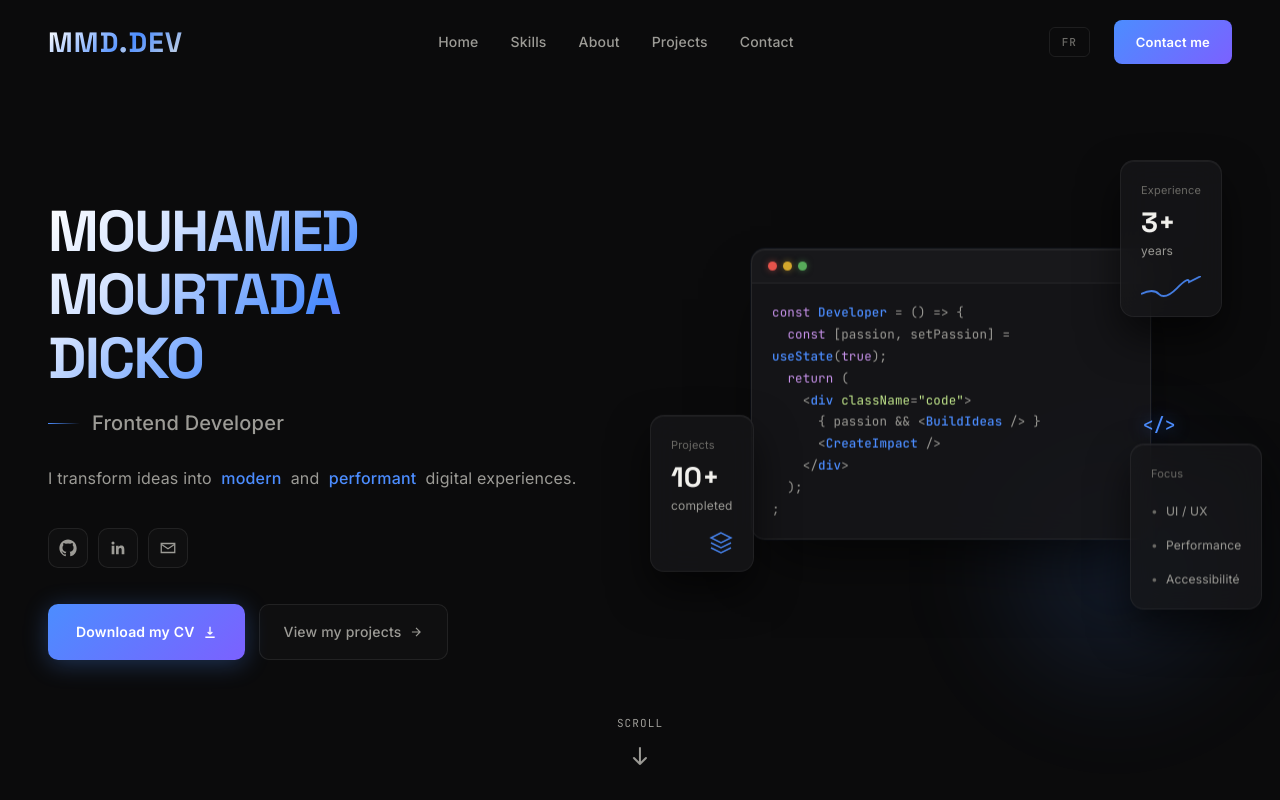
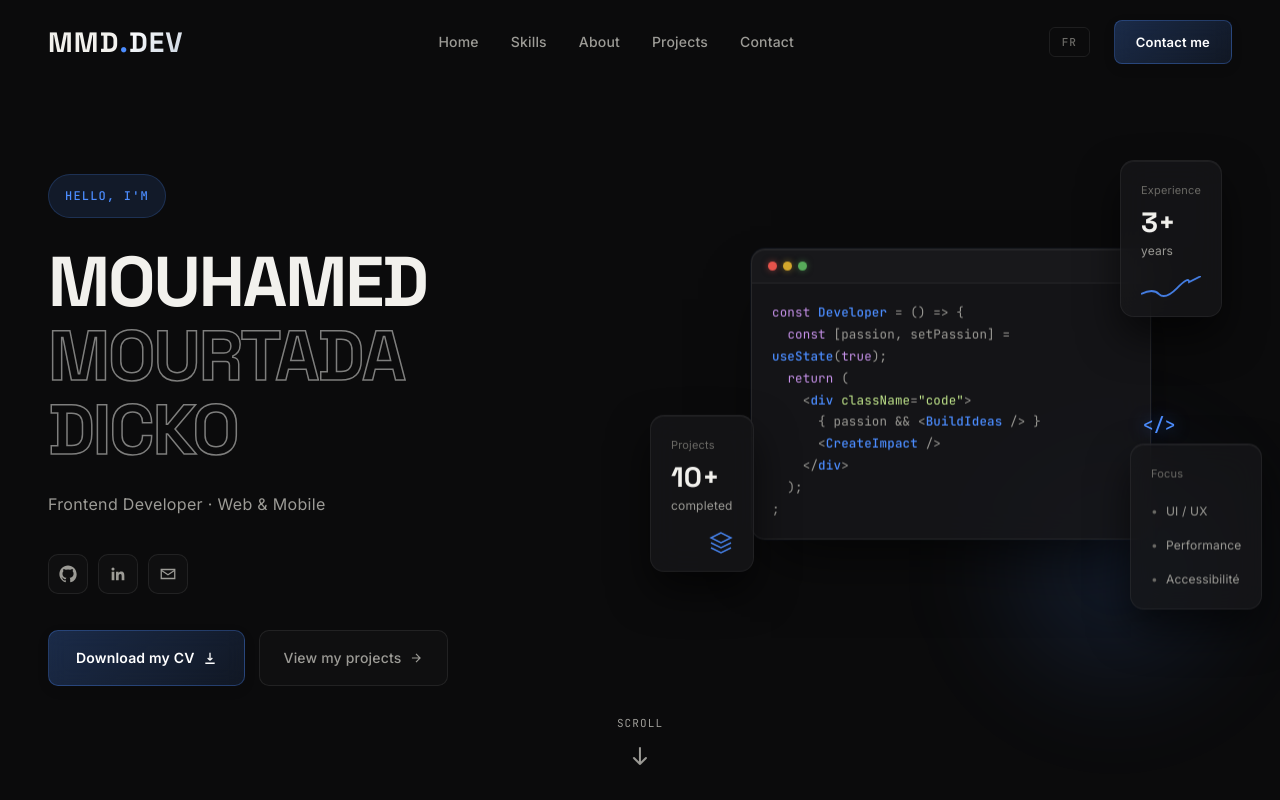
Before and after one commit to mouhamedm/lumora, a React (Vite) app: page / in a window 1280 px wide. Shown: the top 800 px of the page. Built offline with nearby package versions, Linux system fonts and the light colour scheme.

Commit message:
Hero redesign

```diff
--- a/src/locales/en.json
+++ b/src/locales/en.json
@@ -8,10 +8,11 @@
     "cta": "Contact me"
   },
   "hero": {
+    "eyebrow": "Hello, I'm",
     "name1": "MOUHAMED",
     "name2": "MOURTADA",
     "name3": "DICKO",
-    "role": "Frontend Developer",
+    "subtitle": "Frontend Developer · Web & Mobile",
     "manifesto_start": "I transform ideas into ",
     "manifesto_modern": "modern",
     "manifesto_and": " and ",
--- a/src/locales/fr.json
+++ b/src/locales/fr.json
@@ -8,10 +8,11 @@
     "cta": "Contactez-moi"
   },
   "hero": {
+    "eyebrow": "Bonjour, je suis",
     "name1": "MOUHAMED",
     "name2": "MOURTADA",
     "name3": "DICKO",
-    "role": "Développeur frontend",
+    "subtitle": "Développeur Frontend · Web & Mobile",
     "manifesto_start": "Je transforme des idées en expériences digitales ",
     "manifesto_modern": "modernes",
     "manifesto_and": " et ",
--- a/src/sections/Hero/Hero.css
+++ b/src/sections/Hero/Hero.css
@@ -82,10 +82,10 @@
   z-index: 2;
 }
 
+/* EYEBROW */
 .hero__eyebrow {
   display: inline-flex;
   align-items: center;
-  gap: 8px;
   font-family: var(--font-mono);
   font-size: 12px;
   font-weight: 500;
@@ -94,47 +94,35 @@
   color: var(--accent);
   margin: 0 0 28px;
   padding: 8px 16px;
-  background: rgba(76, 141, 255, 0.08);
+  background: var(--accent-soft);
   border: 1px solid rgba(76, 141, 255, 0.2);
   border-radius: 100px;
+}
+
+.hero__eyebrow-line {
+  display: none;
+}
+
+/* NAME */
+.hero__name {
+  position: relative;
+  font-family: var(--font-display);
+  font-size: clamp(60px, 5.5vw, 96px);
+  line-height: 1.05;
+  font-weight: 800;
+  margin: 0 0 24px;
+  letter-spacing: -0.03em;
+  color: var(--text-primary);
   width: fit-content;
 }
 
-.hero__eyebrow::before {
-  content: '';
-  width: 6px;
-  height: 6px;
-  border-radius: 50%;
-  background: var(--accent);
-  box-shadow: 0 0 8px var(--accent);
-  flex-shrink: 0;
-  animation: pulse-dot 2s ease-in-out infinite;
+.hero__name-solid {
+  color: var(--text-primary);
 }
 
-@keyframes pulse-dot {
-  0%, 100% { opacity: 1; transform: scale(1); }
-  50%       { opacity: 0.5; transform: scale(0.75); }
-}
-
-.hero__name {
-  position: relative;
-  font-family: var(--font-display);
-  font-size: clamp(52px, 4.5vw, 78px);
-  line-height: 1.1;
-  font-weight: 800;
-  margin: 0 0 12px;
-  letter-spacing: -0.03em;
+.hero__name-outline {
   color: transparent;
-  background: linear-gradient(
-    135deg,
-    #ffffff 0%,
-    #d4e3ff 30%,
-    var(--accent) 75%,
-    #a25aff 100%
-  );
-  -webkit-background-clip: text;
-  background-clip: text;
-  width: fit-content;
+  -webkit-text-stroke: 1.5px rgba(242, 241, 237, 0.5);
 }
 
 .hero__name-mask {
@@ -145,51 +133,17 @@
   pointer-events: none;
 }
 
-.hero__role {
-  font-size: 20px;
+/* SUBTITLE */
+.hero__subtitle {
+  font-family: var(--font-body);
+  font-size: 16px;
   color: var(--text-secondary);
-  margin: 20px 0 30px;
-  font-weight: 500;
-  letter-spacing: 0.01em;
-  display: flex;
-  align-items: center;
-  gap: 12px;
+  letter-spacing: 0.02em;
+  margin: 0 0 36px;
+  line-height: 1.6;
 }
 
-.hero__role::before {
-  content: '';
-  display: block;
-  width: 32px;
-  height: 1px;
-  background: linear-gradient(90deg, var(--accent), transparent);
-  flex-shrink: 0;
-}
-
-.hero__tags {
-  display: flex;
-  flex-wrap: wrap;
-  gap: 8px;
-  margin-bottom: 36px;
-}
-
-.hero__tag {
-  font-family: var(--font-mono);
-  font-size: 11px;
-  font-weight: 500;
-  color: var(--text-muted);
-  padding: 5px 12px;
-  border: 1px solid var(--border-subtle);
-  border-radius: 6px;
-  background: rgba(255, 255, 255, 0.02);
-  transition: border-color 0.25s ease, color 0.25s ease, background-color 0.25s ease;
-}
-
-.hero__tag:hover {
-  border-color: var(--accent);
-  color: var(--accent);
-  background: var(--accent-soft);
-}
-
+/* SOCIALS */
 .hero__socials {
   display: flex;
   gap: 10px;
@@ -218,6 +172,7 @@
   box-shadow: 0 15px 30px rgba(0, 0, 0, 0.4), 0 0 25px rgba(76, 141, 255, 0.3);
 }
 
+/* CTAs */
 .hero__ctas {
   display: flex;
   gap: 14px;
@@ -225,25 +180,57 @@
 }
 
 .hero__cv {
+  position: relative;
   display: inline-flex;
   align-items: center;
+  justify-content: center;
   gap: 8px;
   font-size: 14px;
   font-weight: 600;
   font-family: var(--font-body);
   color: #fff;
   text-decoration: none;
-  padding: 14px 28px;
+  padding: 13px 27px;
   border-radius: 10px;
-  background: linear-gradient(135deg, var(--accent) 0%, #7B61FF 100%);
-  box-shadow: 0 4px 24px rgba(76, 141, 255, 0.3);
-  transition: transform 0.25s ease, box-shadow 0.25s ease, filter 0.25s ease;
+  border: 1px solid rgba(76, 141, 255, 0.3);
+  overflow: hidden;
+  background: linear-gradient(135deg, rgba(76, 141, 255, 0.25) 0%, rgba(76, 141, 255, 0.1) 100%);
+  box-shadow: 0 4px 12px rgba(0, 0, 0, 0.1);
+  backdrop-filter: blur(10px);
+  -webkit-backdrop-filter: blur(10px);
+  transition: all 0.4s cubic-bezier(0.25, 1, 0.5, 1);
+  isolation: isolate;
+}
+
+.hero__cv::before {
+  content: '';
+  position: absolute;
+  top: 0;
+  left: 0;
+  width: 100%;
+  height: 100%;
+  background: var(--accent);
+  transform: translateY(100%);
+  transition: transform 0.4s cubic-bezier(0.7, 0, 0.2, 1);
+  z-index: -1;
 }
 
 .hero__cv:hover {
   transform: translateY(-3px);
-  box-shadow: 0 12px 40px rgba(76, 141, 255, 0.45);
-  filter: brightness(1.15);
+  border-color: var(--accent);
+  box-shadow: 0 12px 32px rgba(76, 141, 255, 0.4);
+}
+
+.hero__cv:hover::before {
+  transform: translateY(0);
+}
+
+.hero__cv svg {
+  transition: transform 0.3s ease;
+}
+
+.hero__cv:hover svg {
+  transform: translateY(3px);
 }
 
 .hero__scroll {
@@ -269,6 +256,7 @@
   transform: translateY(-2px);
 }
 
+/* ===== RIGHT SIDE ===== */
 .hero__right {
   transform: translateY(-40px);
 }
@@ -425,20 +413,7 @@
   z-index: 4;
 }
 
-.hero__manifesto {
-  text-align: left;
-  font-family: var(--font-body);
-  font-size: 16px;
-  color: var(--text-secondary);
-  line-height: 1.6;
-  margin-bottom: 36px;
-}
-
-.hero__manifesto .highlight {
-  color: var(--accent);
-  font-weight: 500;
-}
-
+/* CODE CARD INTERNALS */
 .code-card__bar {
   display: flex;
   align-items: center;
@@ -458,14 +433,6 @@
 .dot--red    { background-color: #e5534b; box-shadow: 0 0 6px rgba(229, 83, 75, 0.5); }
 .dot--yellow { background-color: #d4a72c; box-shadow: 0 0 6px rgba(212, 167, 44, 0.5); }
 .dot--green  { background-color: #57ab5a; box-shadow: 0 0 6px rgba(87, 171, 90, 0.5); }
-
-.code-card__title {
-  margin-left: 10px;
-  font-family: var(--font-mono);
-  font-size: 11px;
-  color: var(--text-muted);
-  letter-spacing: 0.02em;
-}
 
 .code-card__body {
   margin: 0;
@@ -573,6 +540,7 @@
     display: flex;
     justify-content: center;
     align-items: center;
+    transform: translateY(0);
   }
 
   .hero__scene {
@@ -586,9 +554,6 @@
     width: 260px;
   }
 
-  /* backdrop-filter across multiple overlapping glass cards is one of the
-     heaviest compositor costs on iOS Safari; drop it on mobile and use a
-     solid panel instead so the entrance animation has less to composite. */
   .code-card,
   .hero__float-card {
     backdrop-filter: none;
@@ -604,4 +569,8 @@
   .hero__orb {
     filter: blur(40px);
   }
+
+  .hero__name-outline {
+    -webkit-text-stroke-width: 1px;
+  }
 }
--- a/src/sections/Hero/Hero.tsx
+++ b/src/sections/Hero/Hero.tsx
@@ -6,17 +6,6 @@ import './Hero.css';
 export interface HeroProps {
   isLoaded?: boolean;
 }
-
-const splitWords = (text: string) => {
-  return text.split(' ').map((word, index) => (
-    <span key={index} className="word-wrap" style={{ display: 'inline-block', overflow: 'hidden', verticalAlign: 'bottom' }}>
-      <span className="word" style={{ display: 'inline-block', transformOrigin: 'left bottom' }}>
-        {word}
-      </span>
-      {'\u00A0'}
-    </span>
-  ));
-};
 
 export default function Hero({ isLoaded = false }: HeroProps) {
   const { t } = useTranslation();
@@ -33,15 +22,9 @@ export default function Hero({ isLoaded = false }: HeroProps) {
 
     const ctx = gsap.context(() => {
       gsap.set('.hero__aurora, .hero__grid', { opacity: 0 });
+      gsap.set('.hero__eyebrow', { x: -40, opacity: 0 });
       gsap.set('.hero__name-mask', { scaleX: 1 });
-      gsap.set('.hero__role', { x: -60, opacity: 0, filter: isMobile ? 'none' : 'blur(8px)' });
-
-      if (isMobile) {
-        gsap.set('.hero__manifesto', { y: 24, opacity: 0 });
-        gsap.set('.word', { opacity: 1, y: 0, rotateZ: 0 });
-      } else {
-        gsap.set('.word', { opacity: 0, y: 40, rotateZ: 6 });
-      }
+      gsap.set('.hero__subtitle', { y: 24, opacity: 0 });
       gsap.set('.hero__social-link', { opacity: 0, x: -20, scale: 0.7 });
       gsap.set('.hero__ctas > *', { opacity: 0, y: 30, scale: 0.95 });
       gsap.set(cards, { opacity: 0, x: 150 });
@@ -52,12 +35,22 @@ export default function Hero({ isLoaded = false }: HeroProps) {
 
       tl.to('.hero__aurora, .hero__grid', { opacity: 1, duration: 1.5 }, 0);
 
+      // Eyebrow slide in
+      tl.to('.hero__eyebrow', {
+        x: 0,
+        opacity: 1,
+        duration: 0.8,
+        ease: 'power3.out',
+      }, 0.1);
+
+      // Name mask reveal
       tl.to('.hero__name-mask', {
         scaleX: 0,
         duration: 1.1,
         ease: 'power3.inOut',
-      }, 0.1);
+      }, 0.2);
 
+      // Cards
       tl.to(cards, {
         opacity: 1,
         x: 0,
@@ -66,30 +59,15 @@ export default function Hero({ isLoaded = false }: HeroProps) {
         stagger: isMobile ? 0.08 : 0.12,
       }, 0.15);
 
-      tl.to('.hero__role', {
-        x: 0,
+      // Subtitle
+      tl.to('.hero__subtitle', {
+        y: 0,
         opacity: 1,
-        filter: isMobile ? 'none' : 'blur(0px)',
-        duration: 0.9,
-      }, 0.5);
+        duration: 0.8,
+        ease: 'power3.out',
+      }, 0.6);
 
-      if (isMobile) {
-        tl.to('.hero__manifesto', {
-          y: 0,
-          opacity: 1,
-          duration: 0.7,
-          ease: 'power3.out',
-        }, 0.6);
-      } else {
-        tl.to('.word', {
-          opacity: 1,
-          y: 0,
-          rotateZ: 0,
-          duration: 0.8,
-          stagger: 0.025,
-        }, 0.6);
-      }
-
+      // Socials
       tl.to('.hero__social-link', {
         opacity: 1,
         x: 0,
@@ -100,6 +78,7 @@ export default function Hero({ isLoaded = false }: HeroProps) {
         clearProps: 'transform',
       }, 0.75);
 
+      // CTAs
       tl.to('.hero__ctas > *', {
         opacity: 1,
         y: 0,
@@ -182,23 +161,21 @@ export default function Hero({ isLoaded = false }: HeroProps) {
 
       {/* LEFT */}
       <div className="hero__content" ref={introRef}>
+        {/* Eyebrow */}
+        <p className="hero__eyebrow">
+          <span className="hero__eyebrow-line" aria-hidden="true" />
+          {t('hero.eyebrow')}
+        </p>
+
         <h1 className="hero__name">
-          {t('hero.name1')}<br />
-          {t('hero.name2')} <br /> {t('hero.name3')}
+          <span className="hero__name-solid">{t('hero.name1')}</span><br />
+          <span className="hero__name-outline">{t('hero.name2')}</span>
+          <br />
+          <span className="hero__name-outline">{t('hero.name3')}</span>
           <span className="hero__name-mask" aria-hidden="true" />
         </h1>
 
-        <p className="hero__role">
-          <span>{splitWords(t('hero.role'))}</span>
-        </p>
-
-        <p className="hero__manifesto">
-          {splitWords(t('hero.manifesto_start'))}
-          <span className="highlight">{splitWords(t('hero.manifesto_modern'))}</span>
-          {splitWords(t('hero.manifesto_and'))}
-          <span className="highlight">{splitWords(t('hero.manifesto_perf'))}</span>
-          {splitWords(t('hero.manifesto_end'))}
-        </p>
+        <p className="hero__subtitle">{t('hero.subtitle')}</p>
 
         {/* Socials */}
         <div className="hero__socials">
@@ -318,7 +295,7 @@ export default function Hero({ isLoaded = false }: HeroProps) {
       </div>
 
       {/* Scroll Indicator */}
-      <a href="#experience" className="hero__scroll-indicator" aria-label="Scroll down">
+      <a href="#competences" className="hero__scroll-indicator" aria-label="Scroll down">
         <span>{t('hero.scroll')}</span>
         <svg width="24" height="24" viewBox="0 0 24 24" fill="none" stroke="currentColor" strokeWidth="2">
           <path strokeLinecap="round" strokeLinejoin="round" d="M12 4v16m0 0l-6-6m6 6l6-6" />
--- a/src/sections/Navbar/Navbar.css
+++ b/src/sections/Navbar/Navbar.css
@@ -39,10 +39,9 @@
   font-weight: 700;
   letter-spacing: 0.04em;
   text-decoration: none;
-  color: transparent;
-  background: linear-gradient(135deg, #fff 0%, var(--accent) 60%, #CBD5E1 100%);
-  -webkit-background-clip: text;
-  background-clip: text;
+  color: var(--text-primary);
+  display: inline-flex;
+  align-items: baseline;
   position: relative;
   transition: opacity 0.25s ease;
 }
@@ -51,9 +50,18 @@
   opacity: 0.85;
 }
 
+.nav__logo-text {
+  color: var(--text-primary);
+}
+
 .nav__logo-dot {
+  color: var(--accent);
+}
+
+.nav__logo-dev {
+  display: inline-block;
   color: transparent;
-  background: linear-gradient(135deg, var(--accent), #CBD5E1);
+  background: linear-gradient(135deg, #fff 0%, #CBD5E1 100%);
   -webkit-background-clip: text;
   background-clip: text;
 }
@@ -129,37 +137,47 @@
 
 .nav__cta {
   position: relative;
+  display: inline-flex;
+  align-items: center;
+  justify-content: center;
   font-size: 13px;
   font-weight: 600;
   font-family: var(--font-body);
   text-decoration: none;
   color: #fff;
-  padding: 9px 22px;
+  padding: 8px 21px;
   border-radius: 8px;
+  border: 1px solid rgba(76, 141, 255, 0.3);
   overflow: hidden;
-  background: linear-gradient(135deg, var(--accent) 0%, #7B61FF 100%);
-  box-shadow: 0 0 0 0 rgba(76, 141, 255, 0);
-  transition: transform 0.25s ease, box-shadow 0.25s ease, filter 0.25s ease;
+  background: linear-gradient(135deg, rgba(76, 141, 255, 0.25) 0%, rgba(76, 141, 255, 0.1) 100%);
+  box-shadow: 0 4px 12px rgba(0, 0, 0, 0.1);
+  backdrop-filter: blur(10px);
+  -webkit-backdrop-filter: blur(10px);
+  transition: all 0.4s cubic-bezier(0.25, 1, 0.5, 1);
   isolation: isolate;
 }
 
 .nav__cta::before {
   content: '';
   position: absolute;
-  inset: 0;
-  background: linear-gradient(135deg, #6EA1FF 0%, #9B8CFF 100%);
-  opacity: 0;
-  transition: opacity 0.25s ease;
+  top: 0;
+  left: 0;
+  width: 100%;
+  height: 100%;
+  background: var(--accent);
+  transform: translateY(100%);
+  transition: transform 0.4s cubic-bezier(0.7, 0, 0.2, 1);
+  z-index: -1;
 }
 
 .nav__cta:hover {
   transform: translateY(-2px);
-  box-shadow: 0 8px 32px rgba(76, 141, 255, 0.45);
-  filter: brightness(1.08);
+  border-color: var(--accent);
+  box-shadow: 0 8px 24px rgba(76, 141, 255, 0.4);
 }
 
 .nav__cta:hover::before {
-  opacity: 1;
+  transform: translateY(0);
 }
 
 .nav__cta span {
--- a/src/sections/Navbar/Navbar.tsx
+++ b/src/sections/Navbar/Navbar.tsx
@@ -118,7 +118,9 @@ export default function Navbar({ isLoaded = false }: NavbarProps) {
     <header ref={navRef} className={`nav ${scrolled ? 'nav--scrolled' : ''} ${hidden ? 'nav--hidden' : ''}`}>
       <div className="nav__inner">
         <a href="#top" className="nav__logo">
-          MMD<span className="nav__logo-dot">.</span>DEV
+          <span className="nav__logo-text">MMD</span>
+          <span className="nav__logo-dot">.</span>
+          <span className="nav__logo-dev">DEV</span>
         </a>
 
         <nav className="nav__links">
```
